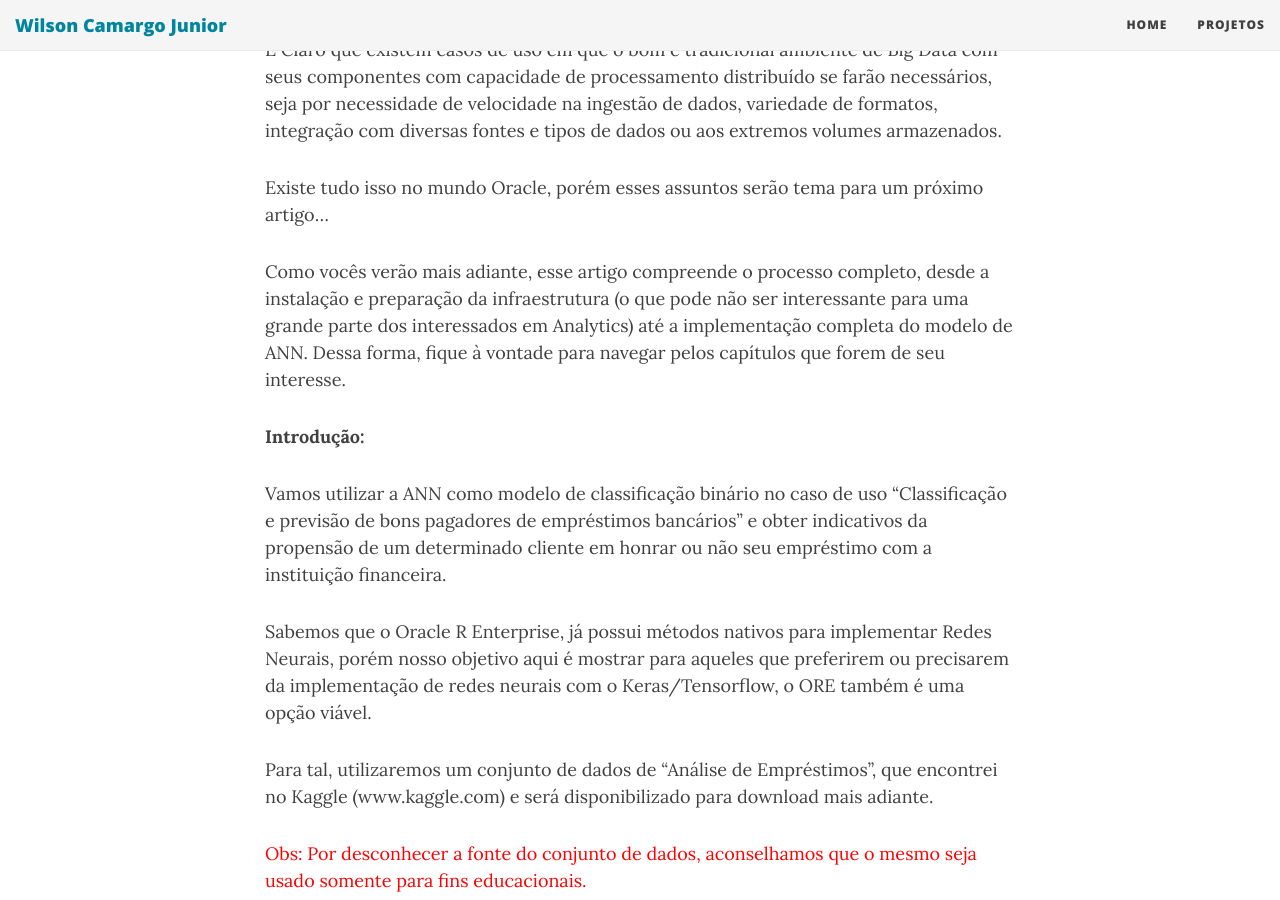
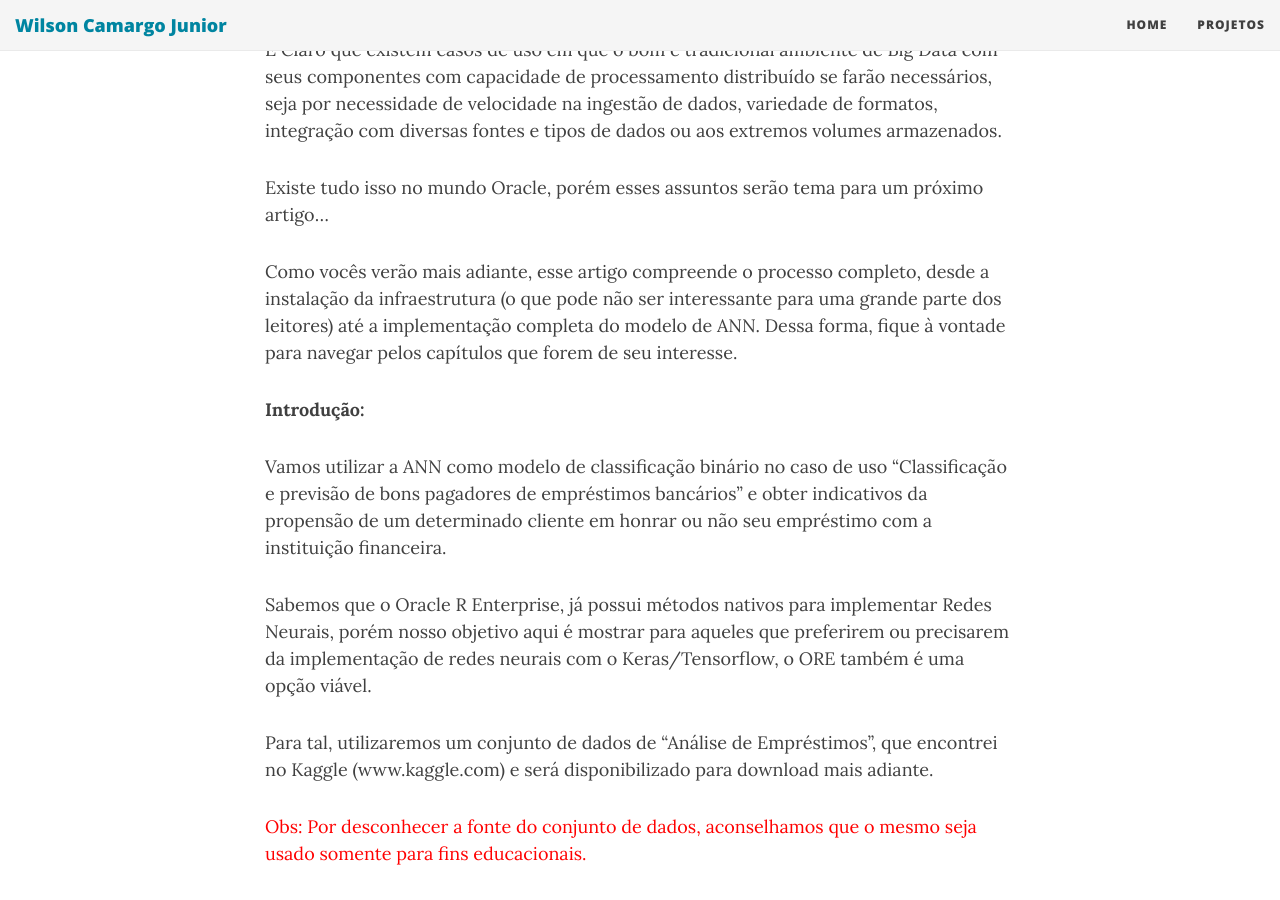
Before and after one commit to wilson-camargo-jr/teste, a Jekyll site: the page built from _posts/2018-06-16-ANN-ORE-P1.md, in a window 1280 px wide and 900 px high, scrolled down 816 px. Built offline with Jekyll 4.4.1, drawn with Linux system fonts in a browser that asks for light colours; nearby versions of some CDN libraries; comment, search, counter and statistics services are not loaded.

Commit message:
Update 2018-06-16-ANN-ORE-P1.md

```diff
--- a/_posts/2018-06-16-ANN-ORE-P1.md
+++ b/_posts/2018-06-16-ANN-ORE-P1.md
@@ -12,7 +12,7 @@ Para todos esses, o Oracle R Enterprise é uma bela forma de reduzir complexidad
 
 Existe tudo isso no mundo Oracle, porém esses assuntos serão tema para um próximo artigo...
 
-Como vocês verão mais adiante, esse artigo compreende o processo completo, desde a instalação e preparação da infraestrutura (o que pode não ser interessante para uma grande parte dos interessados em Analytics) até a implementação completa do modelo de ANN. Dessa forma, fique à vontade para navegar pelos capítulos que forem de seu interesse.
+Como vocês verão mais adiante, esse artigo compreende o processo completo, desde a instalação da infraestrutura (o que pode não ser interessante para uma grande parte dos leitores) até a implementação completa do modelo de ANN. Dessa forma, fique à vontade para navegar pelos capítulos que forem de seu interesse.
 
 
 **Introdução:**
```
